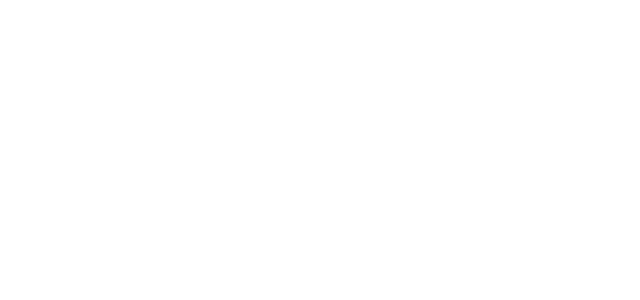
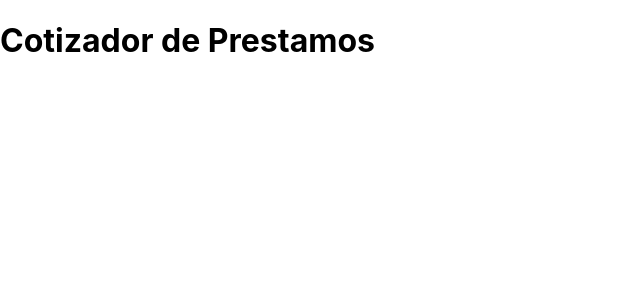
Before and after one commit to JhonTrujillo/prestamo, a React (Create React App) app: page / in a window 1280 px wide. Shown: the top 300 px of the page, without its empty margins (0-640 px from the left). Built offline with nearby package versions, Linux system fonts and the light colour scheme.

Commit message:
Feat: Componentes

```diff
--- a/src/App.js
+++ b/src/App.js
@@ -1,12 +1,17 @@
 // import logo from './logo.svg';
-import './App.css';
+// import './App.css';
+import React, { Fragment} from "react";
+import Header from "./componentes/Header";
 
 function App() {
   return (
-    <div className="App">
-
-    </div>
-  );
+    // <div className="App"></div>
+    < Fragment>
+        <Header
+          titulo="Cotizador de Prestamos"
+        />
+    </Fragment>
+);
 }
 
 export default App;
--- a/src/componentes/Header.js
+++ b/src/componentes/Header.js
@@ -1,10 +1,25 @@
-import React from 'react'
+import React, {Fragment} from 'react'
 
-function Header(){
+// function Header(props){
 
+//     // console.log(props);
+
+//     return(
+//         // <h1>Hola Mundo</h1>
+//         <Fragment>
+//         <h1>{props.titulo}</h1>
+//         </Fragment>
+//     );
+// }
+
+const Header = ({titulo}) =>{
     return(
-        <h1>Hola Mundo</h1>
+        <Fragment>
+        <h1>{titulo}</h1>
+        </Fragment>
     );
 }
 
+
+
 export default Header;
```
Also changed, not shown: src/componentes/Formulario.js (added).
